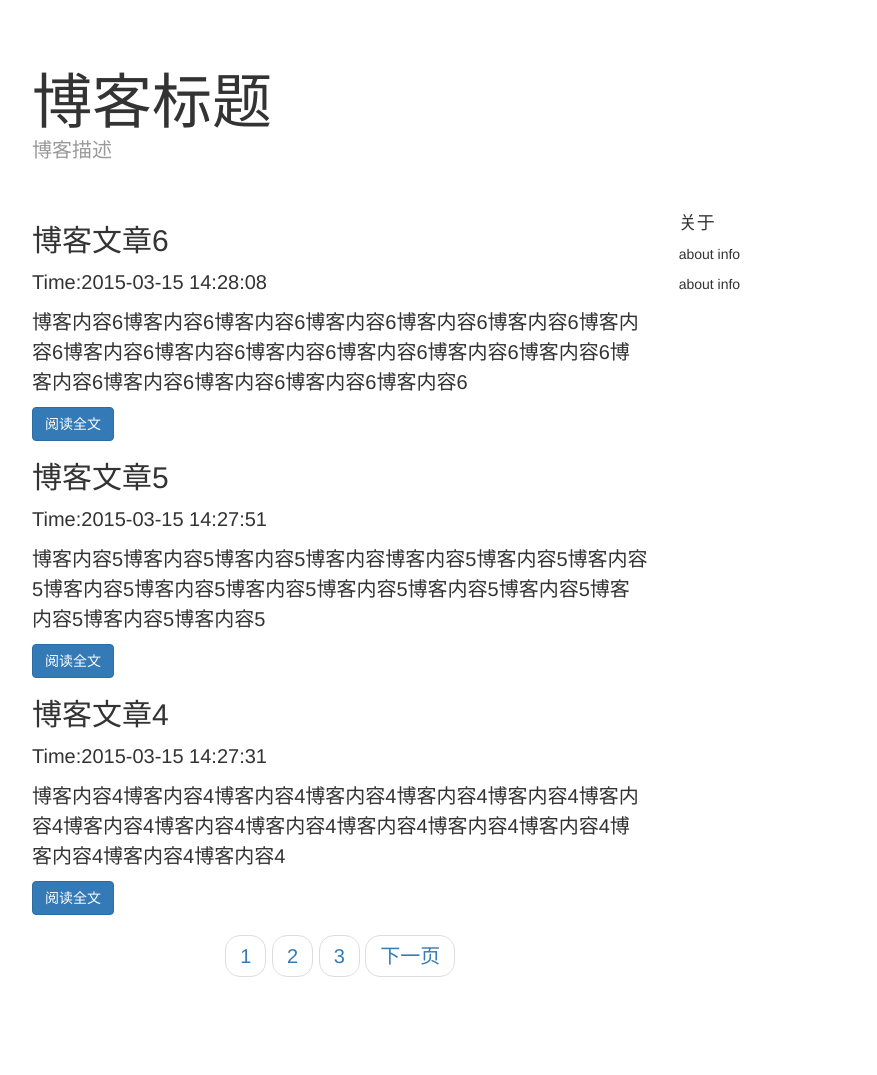
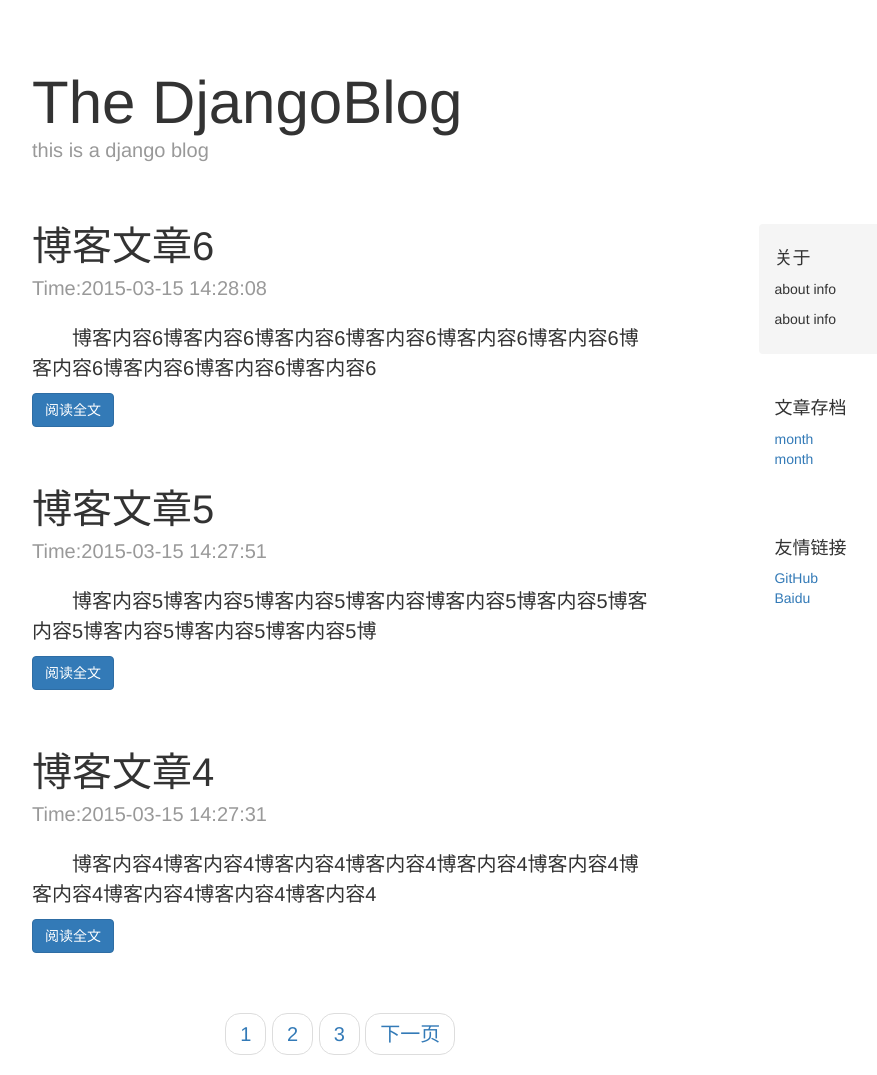
Before and after one commit to keepDiligent/learnGit, a Django app: page /homePage/ in a window 1280 px wide. Shown: the part 52-1127 px from the top of the page, without its empty margins (138-1015 px from the left). Before the commit the page ends 1029 px from the top, so only its background shows below. Run offline with Django 3.2, Linux system fonts and the light colour scheme; data comes from the database, SQL or seed files in the repository; some libraries are stand-ins or nearby versions.

Commit message:
modify css

```diff
--- a/testBlog/blog/templates/blog/article.html
+++ b/testBlog/blog/templates/blog/article.html
@@ -1,9 +1,11 @@
 {% extends "blog/index.html" %}
 {% block title%}{{article.title}}{% endblock%}
 {% block content  %}
+<div class="container">
  <h1> {{article.title}} </h1>
- <div>
+ <div class="blog-content">
   {{article.content}}
  </div>
+</div>
 
 {% endblock %}
--- a/testBlog/blog/templates/blog/catalog.html
+++ b/testBlog/blog/templates/blog/catalog.html
@@ -1,9 +1,11 @@
 {%extends "blog/index.html"%}
 {% block title %}文章列表{% endblock %}
 {% block content %}
+<div class="container">
 <div class="list-group">
  {% for list in articleList %}
   <a href="{% url 'article' list.id %}" class="list-group-item">{{ list.title }}</a>
  {% endfor %}
 </div>
+<div>
 {% endblock %}
--- a/testBlog/blog/templates/blog/homePage.html
+++ b/testBlog/blog/templates/blog/homePage.html
@@ -3,8 +3,8 @@
 {% block content %}
 <div class="container">
  <div class="blog-header">
- <h1 class="blog-title">博客标题</h1>
- <p class="lead blog-description">博客描述</p>
+  <h1 class="blog-title">The DjangoBlog</h1>
+  <p class="lead blog-description">this is a django blog</p>
   </div>
   <div class="row">
     <div class="col-sm-8 blog-main">
@@ -12,7 +12,7 @@
         <div class="blog-post">
           <h2 class="blog-post-title">{{list.title}}</h1>
           <p class="blog-post-meta">Time:{{list.publish_time|date:'Y-m-d H:i:s'}}</p>
-   <p>{{list.content|truncatewords:50}} </p>
+          <p class="blog-content">{{list.content|slice:"50"}} </p>
           <p><a class="btn btn-primary" href="{% url 'article' list.id%}">阅读全文</a></p>
         </div>
       {% endfor %}
@@ -21,20 +21,40 @@
         {% if articleList.has_previous %}
           <li><a href="?page={{articleList.previous_page_number}}">上一页</a></li>
         {% endif %}
+
         {% for pageNum in numPages %}
           <li> <a href="?page={{pageNum}}">{{pageNum}}</a></li>
         {% endfor %}
+
         {% if articleList.has_next %}
           <li><a href="?page={{articleList.next_page_number}}">下一页</a></li>
         {% endif %}
        </ul>
       </div>
     </div>
-<div class="col-sm-3 sidebar-module">
- <div>
+
+    <div class="col-sm-3 col-sm-offset-1 blog-sidebar">
+      <div class="sidebar-module sidebar-module-inset">
         <h4>关于</h4>
         <p>about info</p>
         <p>about info</P>
       </div>
+      <div class="sidebar-module">
+        <h4>文章存档</h4>
+          <ol class="list-unstyled">
+            <li><a href="#">month</a></li>
+            <li><a href="#">month</a></li>
+          </ol>
+      </div>
+      <div class="sidebar-module">
+        <h4>友情链接</h4>
+          <ol class="list-unstyled">
+            <li><a href="https://github.com">GitHub</li>
+            <li><a href="https://www.baidu.com">Baidu</li>
+          </ol>
+      </div>
+    </div>
+  </div>
+</div>
 
 {% endblock %}
--- a/testBlog/blog/views.py
+++ b/testBlog/blog/views.py
@@ -21,6 +21,7 @@
   articleList=paginator.page(numPages)
  return render(request,'blog/homePage.html',{'articleList':articleList,'numPages':numPages})
 
+
 def articleList(request):
  try:
   articleList = Article.objects.all().order_by('-publish_time')
@@ -28,6 +29,7 @@
   raise Http404
  return render(request,'blog/catalog.html',{'articleList':articleList})
 
+
 def article(request,id):
  try:
   article=Article.objects.get(id=str(id))
--- a/testBlog/static/blog.css
+++ b/testBlog/static/blog.css
@@ -19,4 +19,28 @@
 .blog-main {
 	  font-size: 20px;
 	  line-height: 1.5;
-	  }
+}
+.blog-post {
+	margin-bottom : 60px;
+}
+.blog-post-title {
+	margin-bottom : 5px;
+	font-size : 40px;
+}
+.blog-post-meta {
+	margin-bottom : 20px;
+	color : #999;
+}
+.blog-content {
+	text-indent : 2em;
+}
+.sidebar-module {
+	padding : 15px;
+	margin-top : 20px;
+	margin-bottom : 0 -15px 15px;
+}
+.sidebar-module-inset {
+	padding : 15px;
+	background-color : f5f5f5;
+	border-radius : 4px;
+}
```
Lines whose indentation alone changed are shown as unchanged.
